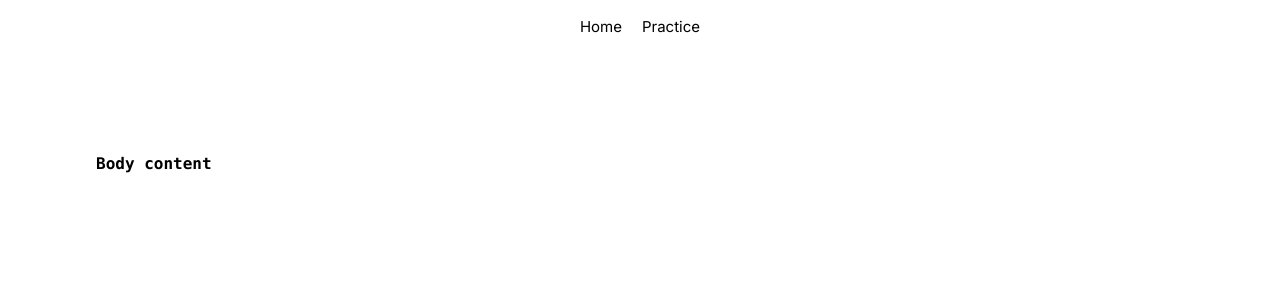
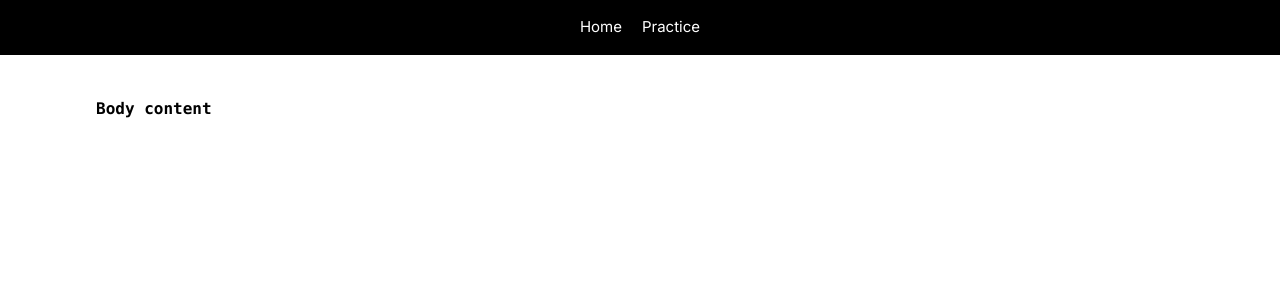
Before and after one commit to DebuggedMoon/comptia-study, a Next.js app: page / in a window 1280 px wide. Shown: the top 300 px of the page. Built offline with nearby package versions, Linux system fonts and the light colour scheme.

Commit message:
Add eary logic for DirectionalyStickyHeader component

```diff
--- a/src/app/page.tsx
+++ b/src/app/page.tsx
@@ -1,7 +1,7 @@
 
 export default function Home() {
   return (
-    <main className="min-h-screen items-center justify-between p-24">
+    <main className="min-h-screen h-[2000px] items-center justify-between p-24">
       <code className="font-mono font-bold">Body content</code>
     </main>
   );
--- a/src/components/DirectionalyStickyHeader.tsx
+++ b/src/components/DirectionalyStickyHeader.tsx
@@ -2,13 +2,57 @@
 
 import { ROUTES } from "@/utils/Routes";
 import Link from "next/link";
+import { useEffect, useRef, useState } from "react";
 
 export default function DirectionalyStickyHeader() {
-	console.log("Header rendered!")
+
+	const [activeScrollClasses, setActiveScrollClasses] = useState("");
+	const lastScrollYPosition = useRef(window.scrollY);
+
+	console.log(activeScrollClasses)
+
+	const getScrollDepedentClasses = (): string => {
+
+		if (window.scrollY === lastScrollYPosition.current) {
+			return activeScrollClasses;
+		}
+
+		if (window.scrollY <= 10) {
+
+			return "bg-black text-white";
+		} else if (window.scrollY - lastScrollYPosition.current > 2) {
+
+			return "hidden";
+		}
+
+		return "";
+	}
+
+	useEffect(() => {
+		// TODO: Fix this shit. Maybe write a ScrollObserver and pass in a function
+		// 		 which sets the state similar dependent on logic like getScrollDepedentClasses
+
+		const updateScrollData = () => {
+
+			if (window.scrollY % 3 !== 0) {
+			 	return;
+			}
+
+			const currentScrollClasses = getScrollDepedentClasses();
+			lastScrollYPosition.current = window.scrollY;
+
+			if (currentScrollClasses !== activeScrollClasses) {
+				setActiveScrollClasses(currentScrollClasses);
+			}
+		}
+
+		window.addEventListener("scroll", updateScrollData)
+		return () => window.removeEventListener("scroll", updateScrollData);
+	});
 
 	return (
 		<header
-			className="flex justify-center items-center py-4 px-7"
+			className={`w-full fixed flex justify-center items-center py-4 px-7 ${activeScrollClasses}`}
 		>
 			<nav>
 				<ul
```
